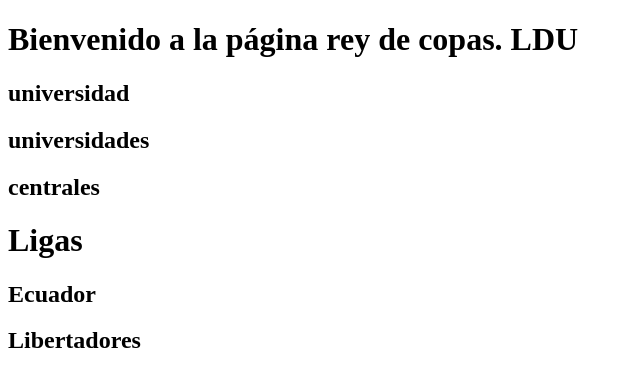
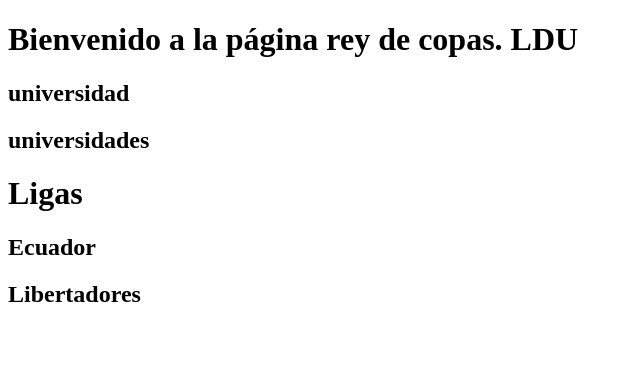
Before and after one commit to ronnykapo/testudemygit, a plain HTML site: page index.html in a window 1280 px wide. Shown: the whole page, without its empty margins (0-640 px from the left). Drawn offline with Linux system fonts and the light colour scheme.

Commit message:
no va central

```diff
--- a/index.html
+++ b/index.html
@@ -10,7 +10,6 @@
     <h1>Bienvenido a la página rey de copas. LDU</h1>
     <h2>universidad</h2>
     <h2>universidades</h2>
-    <h2>centrales</h2>
     <h1>Ligas</h1>
     <h2>Ecuador</h2>
     <h2>Libertadores</h2>
```
